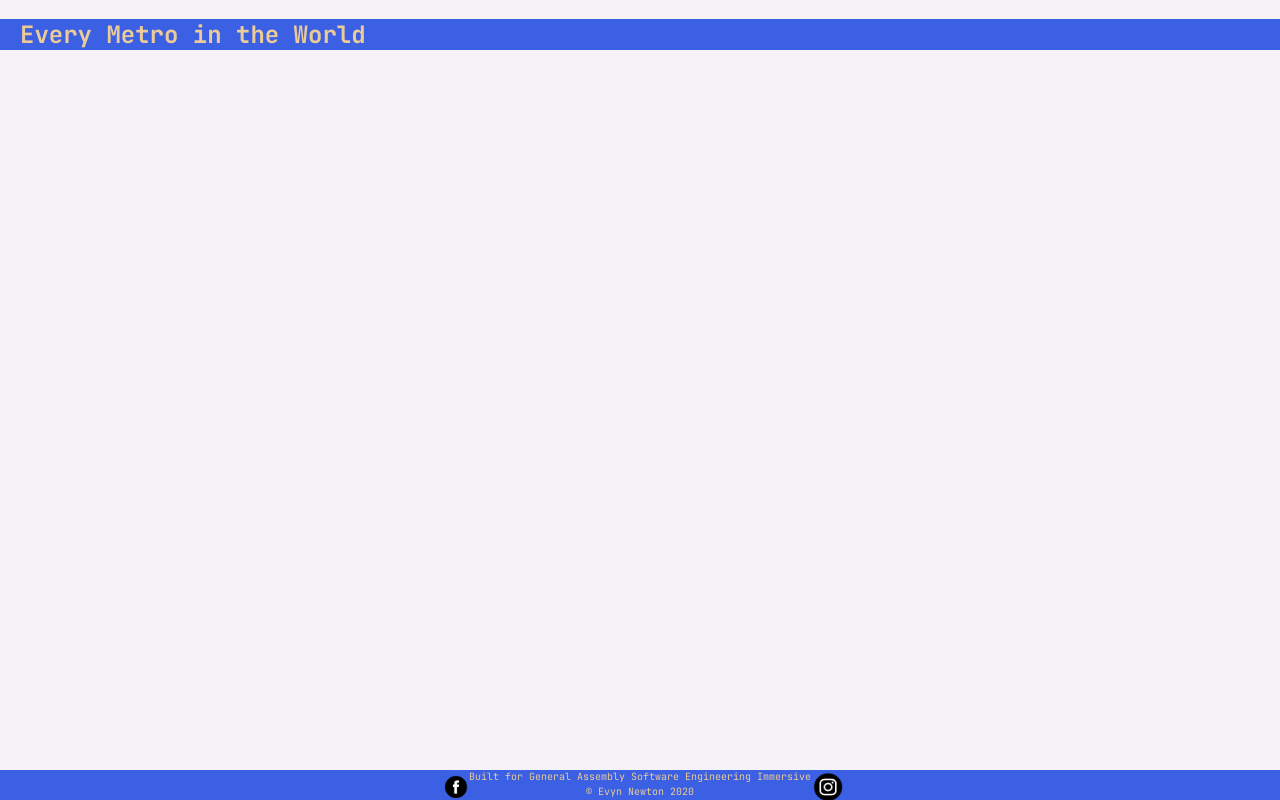
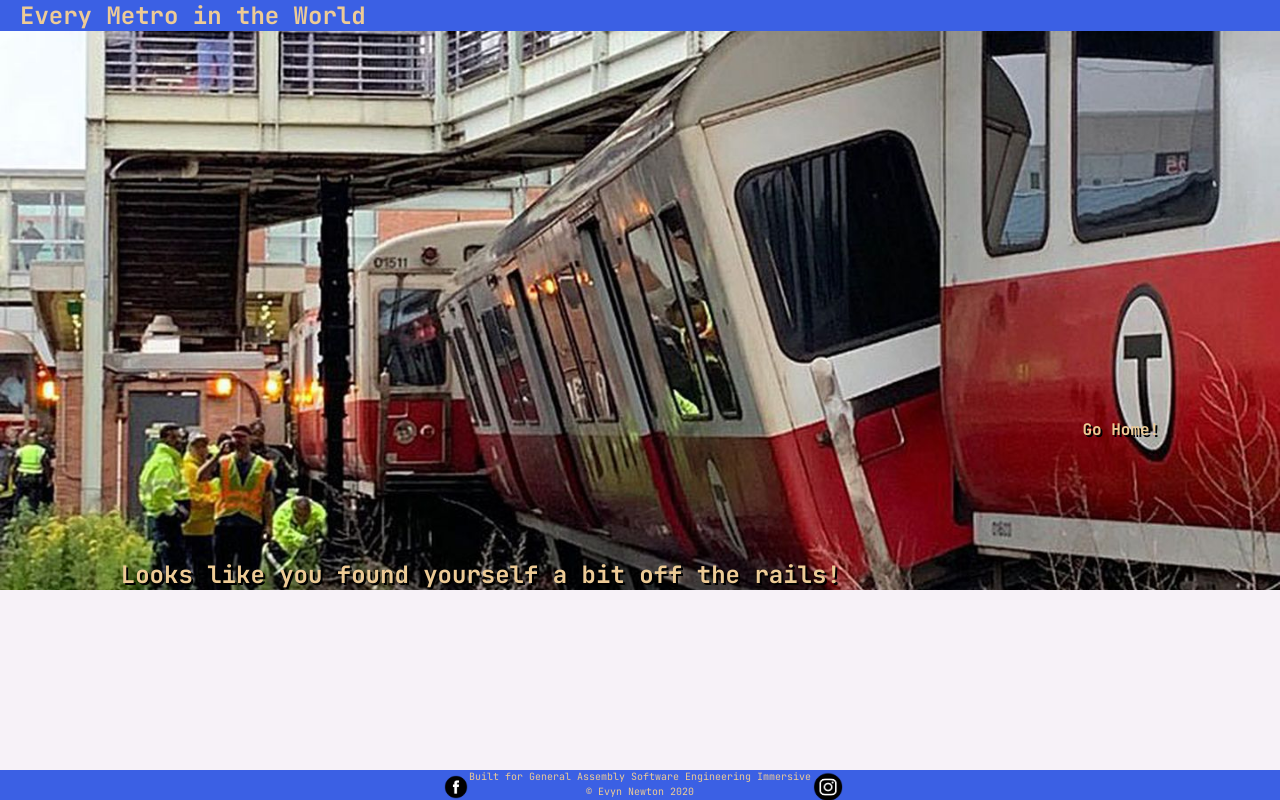
Before and after one commit to enewton3/every-metro, a React (Create React App) app: page /contribute/1 in a window 1280 px wide. Built offline with nearby package versions, Linux system fonts and the light colour scheme; no server answers.

Commit message:
updated stylings, configured 404

```diff
--- a/src/App.css
+++ b/src/App.css
@@ -4,6 +4,10 @@ body {
 
 .App {
   text-align: center;
+}
+
+main {
+  padding: 30px 0 0 0;
 }
 
 .header-img {
--- a/src/App.js
+++ b/src/App.js
@@ -16,6 +16,7 @@ function App() {
       <header>
         <Nav />
       </header>
+      <main>
         <Switch>
           <Route exact path="/">
             <Home />
@@ -36,6 +37,7 @@ function App() {
             <Wrong />
           </Route>
         </Switch>
+      </main>
       <footer>
         <Foot />
       </footer>
--- a/src/components/ScrolltoTop.jsx
+++ b/src/components/ScrolltoTop.jsx
@@ -2,7 +2,7 @@
 import { useEffect } from "react";
 import { useLocation } from "react-router-dom";
 
-export default function ScrollToTop() {
+export default function ScrolltoTop() {
   const { pathname } = useLocation();
 
   useEffect(() => {
--- /dev/null
+++ b/src/pages/Wrong.css
@@ -0,0 +1,29 @@
+#wrong-img {
+  width: 100vw;
+  height: 70vh;
+  background-position: center;
+  background-repeat: no-repeat;
+  background-size: cover;
+  display: flex;
+  flex-flow: row wrap;
+  align-items: flex-end;
+}
+
+#theText {
+  margin: 300px auto 0 auto;
+  color: #edcb96;
+  font-size: 1.5rem;
+  text-shadow: 2px 2px black;
+}
+
+#goHome,
+#goHome > h4 {
+  margin: 0 auto 75px auto;
+  text-shadow: 2px 2px black;
+}
+
+@media (max-width: 500px) {
+  #wrong-text {
+    margin: 0 auto 10px auto;
+  }
+}
--- a/src/pages/Wrong.jsx
+++ b/src/pages/Wrong.jsx
@@ -1,9 +1,14 @@
-import React from "react";
+import { Link } from "react-router-dom";
+import wrongImg from "../images/wrongImg.jpg";
+import "./Wrong.css";
 
 export default function Wrong() {
   return (
-    <div>
-      <h3>You're on the wrong page!</h3>
+    <div id="wrong-img" style={{ backgroundImage: `url(${wrongImg})` }}>
+      <h3 id="theText">Looks like you found yourself a bit off the rails!</h3>
+      <Link id="goHome" to="/">
+        <h4>Go Home!</h4>
+      </Link>
     </div>
   );
 }
```
Also changed, not shown: src/images/wrongImg.jpg (added), 1 other file (tests, documents, lock files or other folders). Lines whose indentation alone changed are shown as unchanged.
